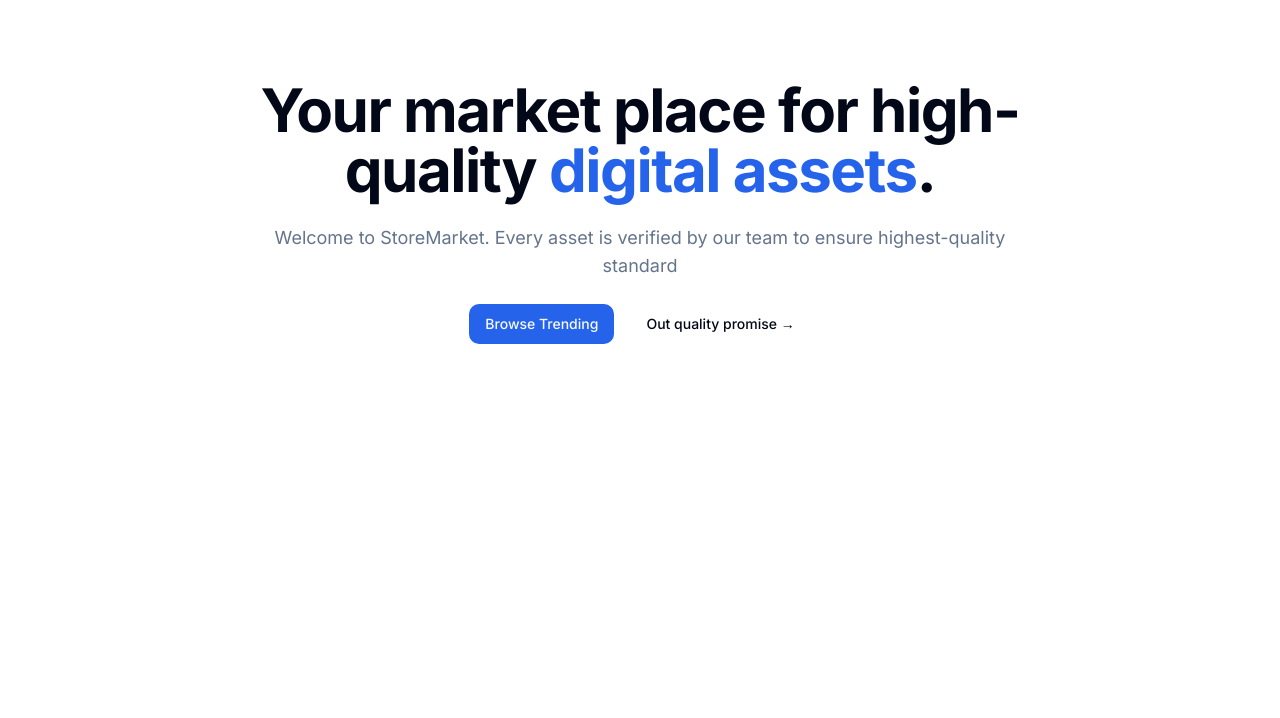
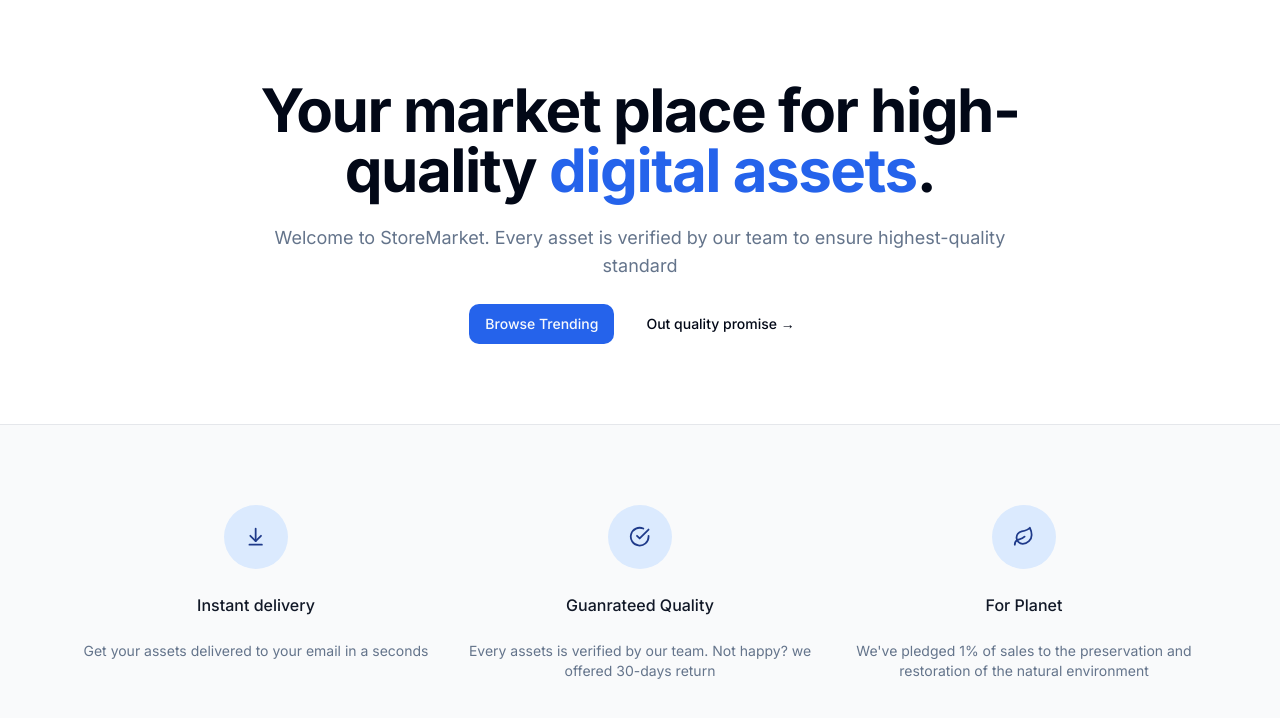
Before and after one commit to TWilluan/MarketPlace, a Next.js app in the folder marketplace/: page / in a window 1280 px wide. Shown: the top 718 px of the page. Built offline with nearby package versions, Linux system fonts and the light colour scheme.

Commit message:
add perk to home page

```diff
--- a/marketplace/package.json
+++ b/marketplace/package.json
@@ -12,6 +12,7 @@
     "@radix-ui/react-slot": "^1.1.0",
     "class-variance-authority": "^0.7.0",
     "clsx": "^2.1.1",
+    "lucide": "^0.400.0",
     "lucide-react": "^0.400.0",
     "next": "14.2.4",
     "react": "^18",
--- a/marketplace/src/app/page.tsx
+++ b/marketplace/src/app/page.tsx
@@ -1,9 +1,33 @@
 import Link from "next/link";
 import MaxWidthWrapper from "../components/MaxWidthWrapper";
 import { Button, buttonVariants } from "@/components/ui/button";
+import { ArrowDownToLine, CheckCircle, Leaf } from "lucide-react";
+
+const perks = [
+  {
+    Name: "Instant delivery",
+    Icon: ArrowDownToLine,
+    Description: "Get your assets delivered to your email in a seconds",
+  },
+
+  {
+    Name: "Guanrateed Quality",
+    Icon: CheckCircle,
+    Description:
+      "Every assets is verified by our team. Not happy? we offered 30-days return",
+  },
+
+  {
+    Name: "For Planet",
+    Icon: Leaf,
+    Description:
+      "We've pledged 1% of sales to the preservation and restoration of the natural environment",
+  },
+];
 
 export default function Home() {
   return (
+    <>
       <MaxWidthWrapper>
         <div className="py-20 mx-auto text-center flex flex-col items-center max-w-3xl">
           <h1 className="text-4xl font-bold tracking-tight text-grey-900 sm:text-6xl">
@@ -11,18 +35,47 @@
             <span className="text-blue-600">digital assets</span>.
           </h1>
           <p className="mt-6 text-lg max-w-prose text-muted-foreground">
-          Welcome to StoreMarket. Every asset is verified by our team to ensure
-          highest-quality standard
+            Welcome to StoreMarket. Every asset is verified by our team to
+            ensure highest-quality standard
           </p>
           <div className="flex flex-col sm:flex-row gap-4 mt-6">
             <Link href="/products" className={buttonVariants()}>
               Browse Trending
             </Link>
-          <Button variant='ghost'>
-            Out quality promise &rarr;
-          </Button>
+            <Button variant="ghost">Out quality promise &rarr;</Button>
           </div>
         </div>
+
+        {/* TODO: List Products */}
       </MaxWidthWrapper>
+
+      <section className="border-t border-gray-200 bg-gray-50">
+        <MaxWidthWrapper className="py-20">
+          <div className="grid grid-cols-1 gap-y-12 sm:grid-cols-2 sm:gap-x-6 lg:grid-cols-3 lg:gap-x-8 lg:gap-y-0">
+            {perks.map((perk) => (
+              <div
+                key={perk.Name}
+                className="text-center md:flex md:items-start md:text-left lg:block lg:text-center"
+              >
+                <div className="md:flex-shrink-0 flex justify-center">
+                  <div className="h-16 w-16 flex items-center justify-center rounded-full bg-blue-100 text-blue-900">
+                    {<perk.Icon className="w-1/3 h-1/3" />}
+                  </div>
+                </div>
+
+                <div className="mt-6 md:ml-4 md:mt-0 lg:ml-0 lg:mt-6">
+                  <h3 className="text-base font-medium text-gray-900">
+                    {perk.Name}
+                  </h3>
+                  <p className="mt-6 text-sm text-muted-foreground">
+                    {perk.Description}
+                  </p>
+                </div>
+              </div>
+            ))}
+          </div>
+        </MaxWidthWrapper>
+      </section>
+    </>
   );
 }
```
Also changed, not shown: 1 other file (tests, documents, lock files or other folders). Lines whose indentation alone changed are shown as unchanged.
